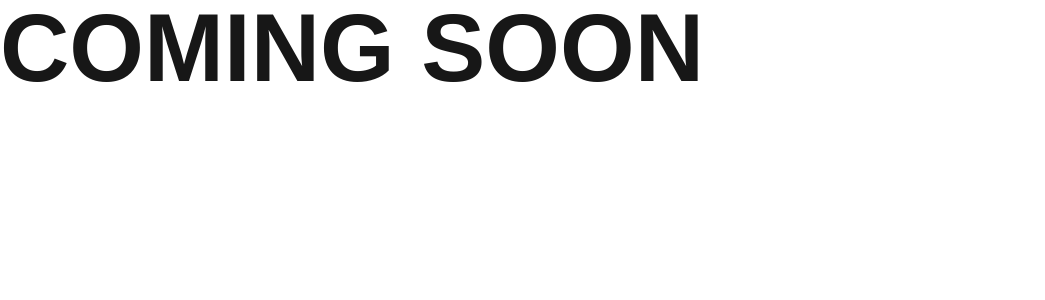
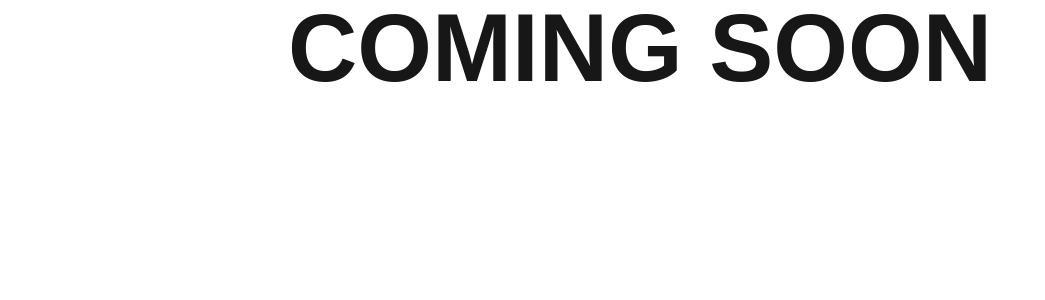
Before and after one commit to andrew-wang0/pi-projects, a Next.js app in the folder apps/capy-messages/: page / in a window 1280 px wide. Shown: the top 300 px of the page, without its empty margins (0-1045 px from the left). Built offline with nearby package versions, Linux system fonts and the light colour scheme.

Commit message:
chore: center text

```diff
--- a/apps/capy-messages/app/page.tsx
+++ b/apps/capy-messages/app/page.tsx
@@ -1,5 +1,5 @@
 import React from "react";
 
 export default function Page() {
-  return <div className="text-8xl font-bold">COMING SOON</div>;
+  return <div className="text-center text-8xl font-bold">COMING SOON</div>;
 }
```
